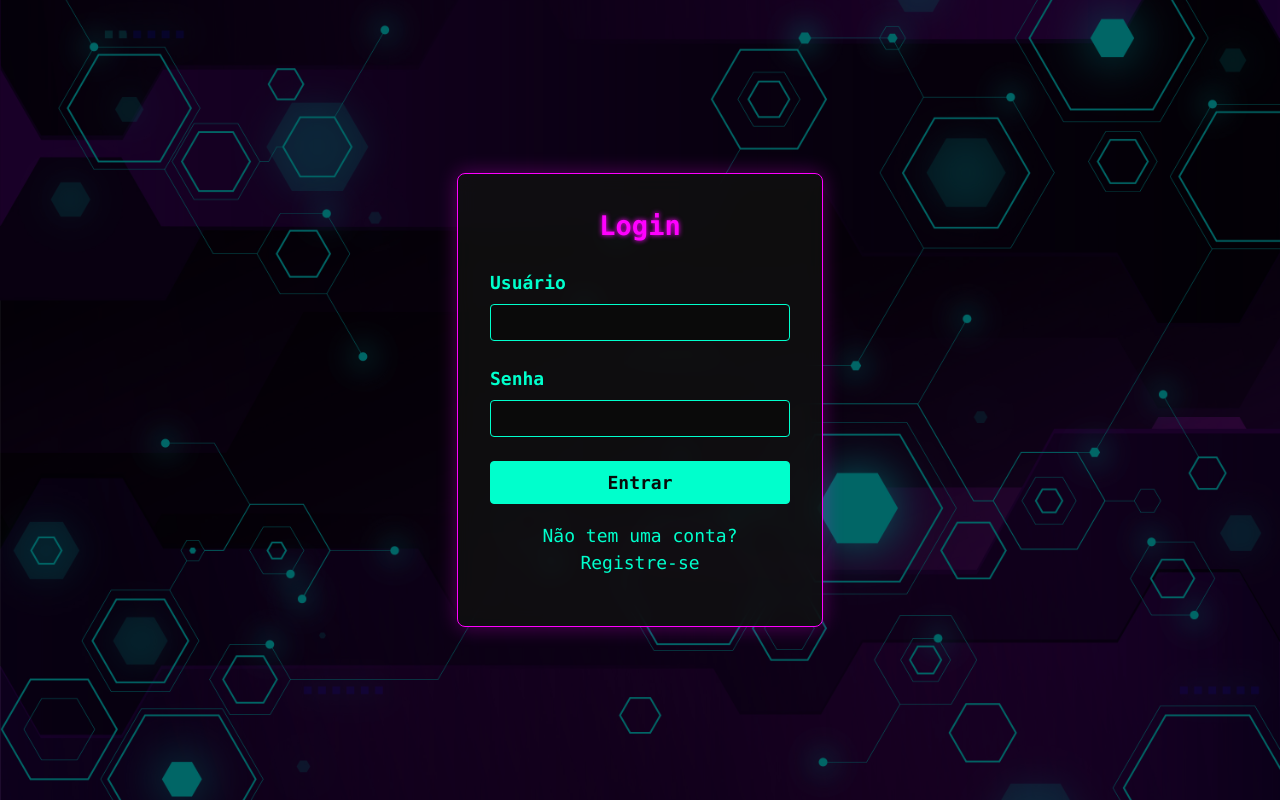
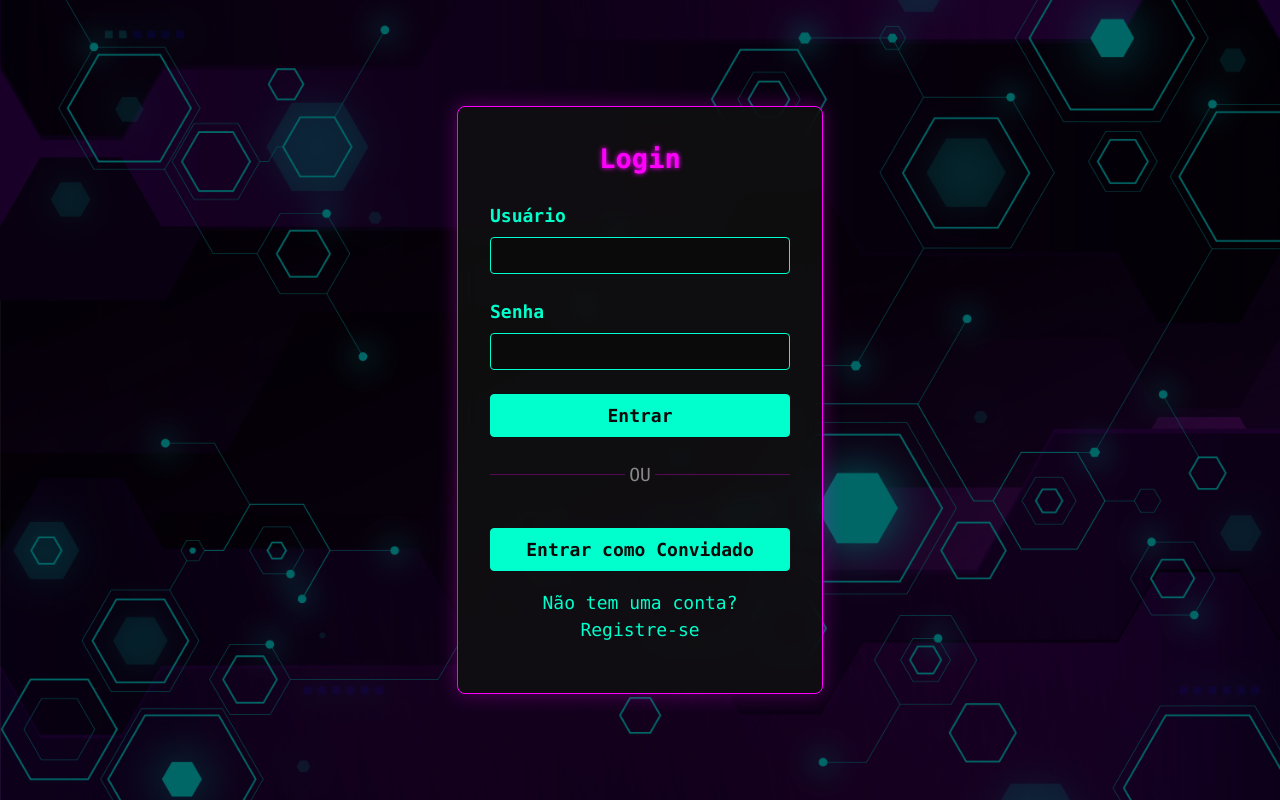
Before and after one commit to LucasJFelippo/makeAStory, a React (Vite) app in the folder front_server/: page / in a window 1280 px wide. Built offline with nearby package versions, Linux system fonts and the light colour scheme.

Commit message:
Tudo funcional

```diff
--- a/front_server/src/pages/AuthForm.css
+++ b/front_server/src/pages/AuthForm.css
@@ -91,3 +91,50 @@
     text-align: center;
     margin-bottom: 1rem;
 }
+
+.auth-separator {
+    display: flex;
+    align-items: center;
+    text-align: center;
+    color: #888;
+    margin: 1.5rem 0;
+}
+
+.auth-separator::before,
+.auth-separator::after {
+    content: '';
+    flex: 1;
+    border-bottom: 1px solid #ff00ff;
+    opacity: 0.3;
+}
+
+.auth-separator:not(:empty)::before {
+    margin-right: .25em;
+}
+
+.auth-separator:not(:empty)::after {
+    margin-left: .25em;
+}
+
+/* Estilo para o botão de convidado (verde neon) */
+.guest-btn {
+    width: 100%;
+    padding: 10px 20px;
+    border: 1px solid #39ff14;
+    /* Verde neon */
+    background: transparent;
+    color: #39ff14;
+    border-radius: 4px;
+    cursor: pointer;
+    font-family: inherit;
+    font-weight: bold;
+    font-size: 1em;
+    transition: all 0.2s ease;
+    margin-top: 1rem;
+}
+
+.guest-btn:hover {
+    background: #39ff14;
+    color: #0a0a0a;
+    box-shadow: 0 0 15px #39ff14;
+}
--- a/front_server/src/pages/LoginPage.jsx
+++ b/front_server/src/pages/LoginPage.jsx
@@ -1,9 +1,10 @@
 import React, { useState } from 'react';
 import { useNavigate, Link } from 'react-router-dom';
 import axios from 'axios';
-import './AuthForm.css'; // Importa o CSS que criamos
+import './AuthForm.css';
 
 const LOGIN_URL = 'http://localhost:5000/auth/login';
+const GUEST_LOGIN_URL = 'http://localhost:5000/auth/guest_login';
 
 function LoginPage() {
     const [username, setUsername] = useState('');
@@ -16,7 +17,6 @@ function LoginPage() {
         setError(''); // Limpa erros antigos
 
         try {
-            //
             const response = await axios.post(LOGIN_URL, {
                 username: username,
                 password: password
@@ -35,6 +35,34 @@ function LoginPage() {
                 setError(err.response.data.msg);
             } else {
                 // Erro de rede
+                setError('Não foi possível conectar ao servidor.');
+            }
+        }
+    };
+
+    const handleGuestLogin = async () => {
+        setError('');
+        if (!username) {
+            setError('O nome de usuário é obrigatório para entrar como convidado.');
+            return;
+        }
+
+        try {
+            //
+            const response = await axios.post(GUEST_LOGIN_URL, {
+                username: username
+            });
+
+            // Login de convidado com sucesso
+            const token = response.data.access_token;
+            localStorage.setItem('token', token); // Salva o token
+
+            navigate('/rooms'); // Redireciona para as salas
+
+        } catch (err) {
+            if (err.response) {
+                setError(err.response.data.msg);
+            } else {
                 setError('Não foi possível conectar ao servidor.');
             }
         }
@@ -64,11 +92,21 @@ function LoginPage() {
                         id="password"
                         value={password}
                         onChange={(e) => setPassword(e.target.value)}
-                        required
+                    // required
                     />
                 </div>
 
                 <button type="submit">Entrar</button>
+
+                <div className="auth-separator">OU</div>
+
+                <button
+                    type="button" // Importante: 'type="button"' impede o envio do formulário
+                    className="guest-btn"
+                    onClick={handleGuestLogin}
+                >
+                    Entrar como Convidado
+                </button>
 
                 <div className="auth-form-link">
                     <p>Não tem uma conta? <Link to="/register">Registre-se</Link></p>
--- a/front_server/src/pages/RoomSelector.jsx
+++ b/front_server/src/pages/RoomSelector.jsx
@@ -79,10 +79,6 @@ function RoomSelector() {
 
                     {rooms.map(sala => (
                         <li key={sala.room_id} className="room-list-item">
-                            {/* MUDANÇA IMPORTANTE:
-                              O lobby.py envia 'room_id' (numérico) e 'room_name' (o código da sala).
-                              Nós navegamos para o ID numérico, pois é o que o room.py espera!
-                            */}
                             <Link to={`/chat/${sala.room_id}`}>
                                 {sala.room_name}
                                 <span style={{ float: 'right' }}>({sala.members} / {5})</span>
```
Also changed, not shown: 1 other file (tests, documents, lock files or other folders).
